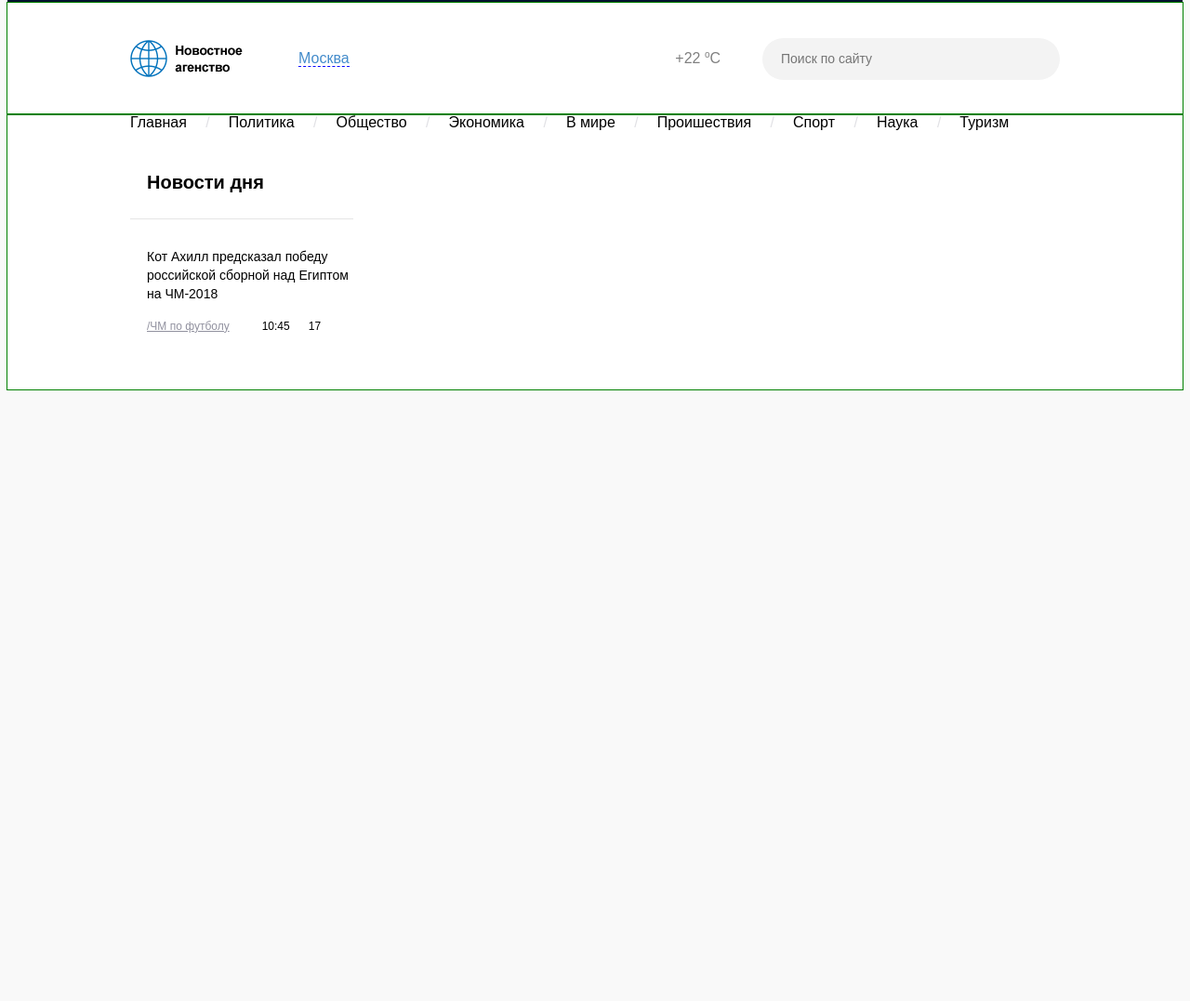
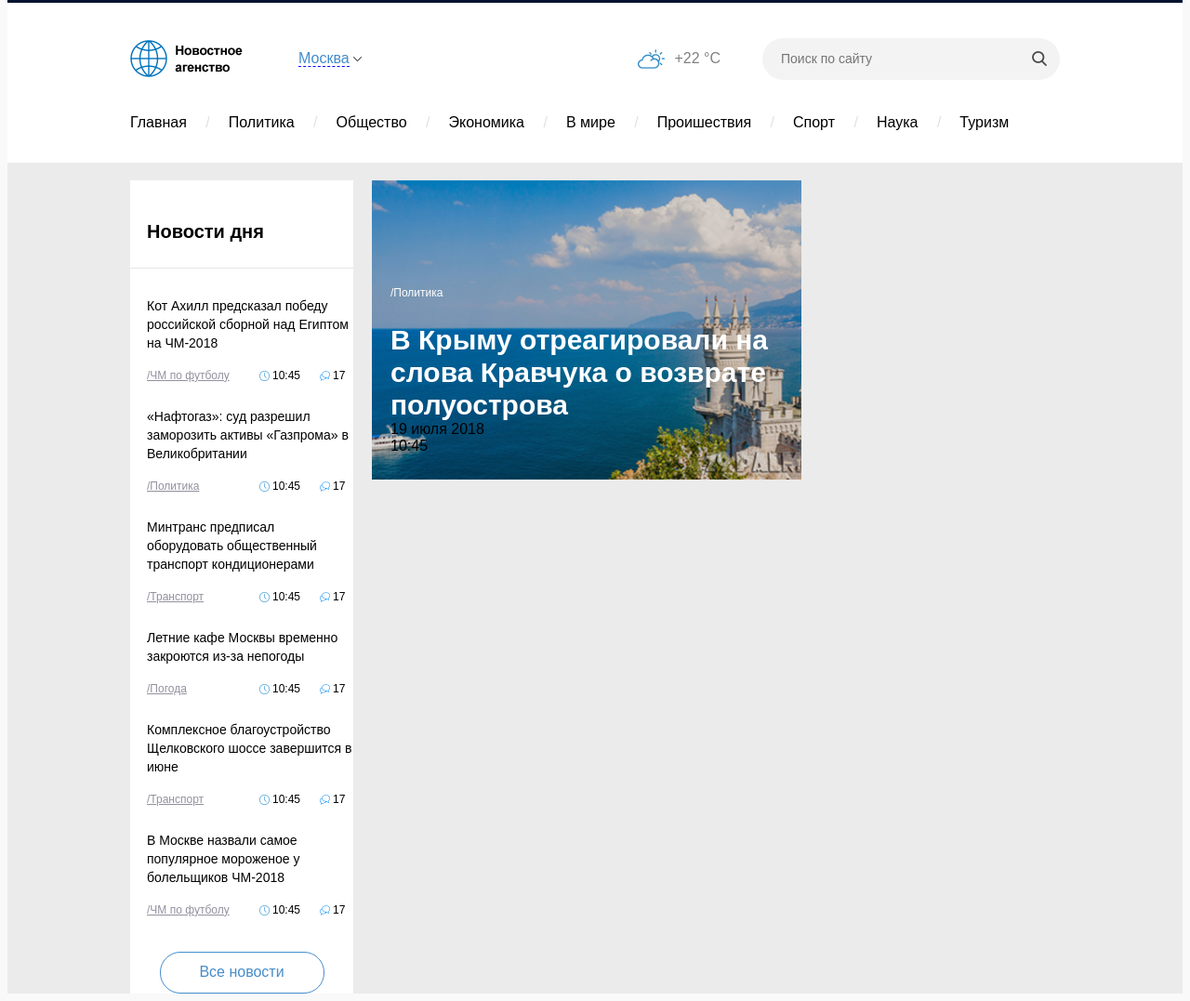
Before and after one commit to Dimarione/test_maket, a plain HTML site: page Projekt/index.html in a window 1280 px wide. Shown: the part 60-1137 px from the top of the page at 93% size. Before the commit the page ends 800 px from the top, so only its background shows below. Drawn offline with Linux system fonts and the light colour scheme.

Commit message:
second commit

```diff
--- a/Projekt/index.html
+++ b/Projekt/index.html
@@ -35,7 +35,7 @@
         <div class="header_right-side">
             <div class="header_weather"></div>
 
-            <span class="header_temperature">+22 <sup class="celsius">о</sup>C</span>
+            <span class="header_temperature">+22 <span>&deg;C</span> </span>
 
             <form class="header_search_form" action="" method="get">
                 <input type="text" class="header_search_input" placeholder="Поиск по сайту">
@@ -77,29 +77,105 @@
             </li>
         </ul>
     </div>
+</div>
 <div class="main-content">
     <div class="container">
         <div class="sidebar-left"> <!--левая колонка-->
             <h2>Новости дня</h2> <!--заголовок колонки-->
+
             <div class="news-item">
-
                 <div class="news-item_text"> <!--новости-->
                     Кот Ахилл предсказал
                     победу российской сборной
                     над Египтом на ЧМ-2018
                 </div>
-
                 <div class="news-item-props">
                     <a class="news-item_link" href="#">/ЧМ по футболу</a>
                     <div class="news-time">10:45</div>
                     <div class="news-comments-count">17</div>
                 </div>
-
+            </div>
+            <div class="news-item">
+                <div class="news-item_text"> <!--новости-->
+                    «Нафтогаз»: суд разрешил
+                    заморозить активы «Газпрома»
+                    в Великобритании
+                </div>
+                <div class="news-item-props">
+                    <a class="news-item_link" href="#">/Политика</a>
+                    <div class="news-time">10:45</div>
+                    <div class="news-comments-count">17</div>
                 </div>
             </div>
-            <div class="content"></div>
+            <div class="news-item">
+                <div class="news-item_text"> <!--новости-->
+                    Минтранс предписал
+                    оборудовать общественный
+                    транспорт кондиционерами
+                </div>
+                <div class="news-item-props">
+                    <a class="news-item_link" href="#">/Транспорт</a>
+                    <div class="news-time">10:45</div>
+                    <div class="news-comments-count">17</div>
+                </div>
+            </div>
+            <div class="news-item">
+                <div class="news-item_text"> <!--новости-->
+                    Летние кафе Москвы
+                    временно закроются из-за
+                    непогоды
+                </div>
+                <div class="news-item-props">
+                    <a class="news-item_link" href="#">/Погода</a>
+                    <div class="news-time">10:45</div>
+                    <div class="news-comments-count">17</div>
+                </div>
+            </div>
+            <div class="news-item">
+                <div class="news-item_text"> <!--новости-->
+                    Комплексное благоустройство
+                    Щелковского шоссе завершится
+                    в июне
+                </div>
+                <div class="news-item-props">
+                    <a class="news-item_link" href="#">/Транспорт</a>
+                    <div class="news-time">10:45</div>
+                    <div class="news-comments-count">17</div>
+                </div>
+            </div>
+            <div class="news-item">
+                <div class="news-item_text"> <!--новости-->
+                    В Москве назвали самое
+                    популярное мороженое
+                    у болельщиков ЧМ-2018
+                </div>
+                <div class="news-item-props">
+                    <a class="news-item_link" href="#">/ЧМ по футболу</a>
+                    <div class="news-time">10:45</div>
+                    <div class="news-comments-count">17</div>
+                </div>
+            </div>
+            <div class="all-news-button">
+                Все новости
+            </div>
+        </div>
+        <div class="content">
+            <div class="content-main-news_item">
+                <div class="gradient"></div>
+                <div class="main-news_props-1">/Политика</div>
+                <div class="main-news_text">
+                    В Крыму отреагировали
+                    на слова Кравчука
+                    о возврате полуострова
+                </div>
+                <div class="main-news_props-2">
+                    <div class="main-news-date">19 июля 2018</div>
+                    <div class="main-news-time">10:45</div>
+                </div>
+            </div>
+            <div class="content-news-item"></div>
+        </div>
         <div class="sidebar-right"></div>
-        </div>
     </div>
 </div>
 </body>
--- a/Projekt/style.css
+++ b/Projekt/style.css
@@ -21,6 +21,11 @@ body {
     max-width: 1000px;
     font-family: Arial;
     display: flex;
+
+}
+
+.main-content {
+    background: #ebebeb;
 }
 
 .black-bar_container {
@@ -43,7 +48,7 @@ body {
 }
 
 .header {
-    outline: 1px solid green;
+    /*outline: 1px solid green;*/
 }
 
 .header-container {
@@ -80,8 +85,8 @@ body {
     vertical-align: middle;
     width: 15px;
     height: 15px;
-    background: url("img/drop-doun-icon.png") no-repeat 0 50%;
-    background-size: cover;
+    background: url("img/drop-down-icon.png") no-repeat 0 50%;
+    background-size: 60%;
 }
 
 .header_right-side {
@@ -150,7 +155,7 @@ body {
 .main-navigation {
     background-color: #ffffff;
     padding-bottom: 34px;
-    outline: 1px solid green;
+    /*outline: 1px solid green;*/
 }
 
 
@@ -184,6 +189,10 @@ body {
     font-size: 16px;
 }
 
+.main-content {
+    padding-top: 19px;
+}
+
 .sidebar-left {
     background: #ffffff;
     width: 240px;
@@ -205,6 +214,7 @@ h2 {
     font-size: 14px;
     margin-bottom: 18px;
     line-height: 20px;
+    /*padding-right: 10px;*/
 }
 
 .news-item-props {
@@ -215,17 +225,73 @@ h2 {
 }
 
 .news-item_link {
+    width: 120px;
     color: #91919f;
     text-decoration: underline;
 }
 
 .news-time {
     vertical-align: center;
-    margin-left: 20px;
+    /*margin-left: 20px;*/
     padding-left: 15px;
-    background: url("img/news-clock-icon.png") no-repeat 0 1px;
+    background: url("img/icon-time.png") no-repeat 0 1px;
 }
 
 .news-comments-count {
     margin-left: 20px;
+    padding-left: 15px;
+    background: url("img/icon-comments.png") no-repeat 0 1px;
 }
+
+.all-news-button {
+    display: flex;
+    justify-content: center;
+    align-items: center;
+    width: 177px;
+    height: 45px;
+    margin: 38px auto 0 auto;
+    border: 1px solid #448ccb;
+    color: #448ccb;
+    border-radius: 22px;
+}
+
+.content {
+    width: 462px;
+}
+
+.content-main-news_item {
+    margin: 0 20px;
+    position: relative;
+    width: 462px;
+    height: 322px;
+    padding-left: 20px;
+    padding-top: 114px;
+    background: url("img/image-1.jpg") no-repeat center,
+                linear-gradient(to bottom, white, black 60%);
+    background-size: cover;
+}
+
+/*.content-main-news_item:before {
+    background: linear-gradient(to bottom, white, black 60%);
+    opacity: 0.3;
+    content: "";
+    width: 100%;
+    height: 100%;
+    position: absolute;
+    top: 0;
+    left: 0;
+}*/
+
+.main-news_text {
+    z-index: 2;
+    font-size: 30px;
+    color: #ffffff;
+    font-weight: bold;
+    line-height: 1.17;
+}
+
+.main-news_props-1 {
+    margin-bottom: 26px;
+    font-size: 12px;
+    color: #ffffff;
+}
```
Also changed, not shown: Projekt/img/cloudy.png (added), Projekt/img/drop-down-icon.png (added), Projekt/img/image-1.jpg (added), Projekt/img/search-icon.png (added). Lines whose indentation alone changed are shown as unchanged.
